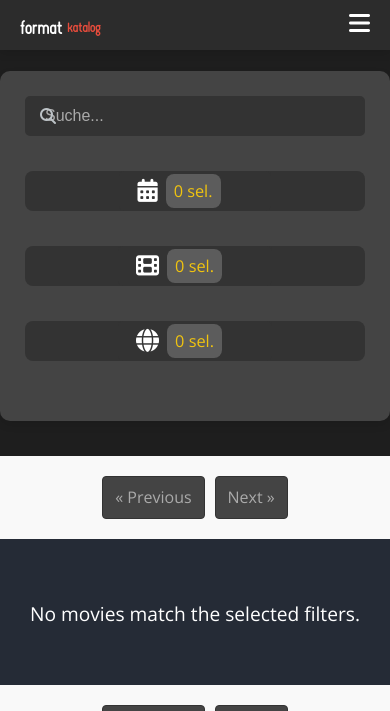
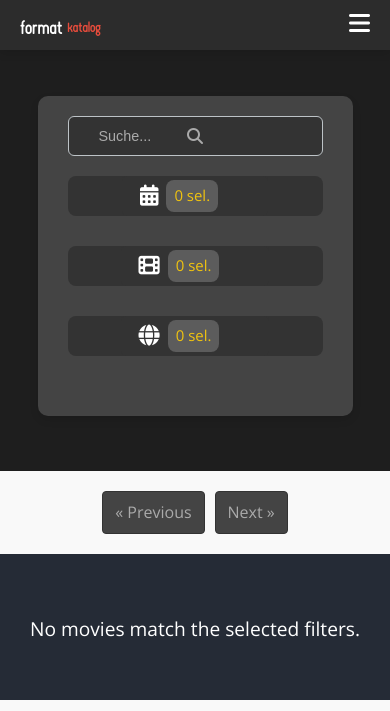
Before and after one commit to Sen2Bee/Format, a Flask app: page /catalog in a window 390 px wide. Shown: the top 711 px of the page. Run offline with Flask 3, Linux system fonts and the light colour scheme; data that the repository does not hold is empty.

Commit message:
filter-container- part7 - Searchbox logo overlap corrected

```diff
--- a/static/assets/custom_controls/custom_dropdown_search.css
+++ b/static/assets/custom_controls/custom_dropdown_search.css
@@ -198,33 +198,82 @@
     border-radius: 5px;
 }
 
-/* Responsive Adjustments for Mobile */
-@media (max-width: 768px) {
-    .catalog-search {
-        flex-direction: column;
-        align-items: center;
-        width: 100%;
-        padding: 10px 0;
+/* forms.css */
+
+/* Search Container Styles */
+.search-container {
+    position: relative; /* Establishes a positioning context for the icon and clear button */
+    width: 100%;
+    max-width: 400px; /* Adjust as needed for your layout */
+    margin: 0 auto; /* Centers the search box horizontally */
+}
+
+/* Search Icon Styles */
+.search-container .search-icon {
+    position: absolute; /* Positions the icon relative to the search container */
+    top: 50%; /* Vertically centers the icon */
+    left: 10px; /* Positions the icon 10px from the left edge */
+    transform: translateY(-50%); /* Corrects the vertical alignment */
+    color: #aaa; /* Sets the icon color */
+    pointer-events: none; /* Allows clicks to pass through to the input */
+    font-size: 1.2em; /* Adjusts the icon size */
+}
+
+/* Search Input Field Styles */
+.search-container input#search-box {
+    width: 100%;
+    padding: 10px 10px 10px 35px; /* Top, Right, Bottom, Left padding */
+    border: 1px solid #bdc3c7;
+    border-radius: 6px;
+    font-size: 1rem;
+    color: var(--text-color);
+    transition: border-color 0.3s ease, box-shadow 0.3s ease;
+}
+
+/* Search Input Focus Styles */
+.search-container input#search-box:focus {
+    outline: none;
+    border-color: var(--accent-color);
+    box-shadow: 0 0 5px rgba(231, 76, 60, 0.5);
+}
+
+/* Clear Search Icon Styles */
+.search-container .clear-icon {
+    position: absolute; /* Positions the clear icon relative to the search container */
+    top: 50%; /* Vertically centers the icon */
+    right: 10px; /* Positions the icon 10px from the right edge */
+    transform: translateY(-50%); /* Corrects the vertical alignment */
+    cursor: pointer;
+    color: #aaa;
+    font-size: 1.2em; /* Adjusts the icon size */
+    display: none; /* Hidden by default */
+}
+
+/* Show Clear Icon When Visible */
+.search-container .clear-icon.visible {
+    display: block;
+}
+
+/* Responsive Adjustments for Smaller Screens */
+@media (max-width: 480px) {
+    .search-container {
+        max-width: 100%; /* Allows the search box to take full width on small screens */
+        padding: 0 10px; /* Adds horizontal padding */
     }
 
-    .search-dropdown-container {
-        flex-direction: column;
-        width: 100%;
-        padding: 15px;
-        margin-top: 15px;
+    .search-container .search-icon,
+    .search-container .clear-icon {
+        left: 5px;
+        right: 5px;
+        font-size: 1em; /* Slightly smaller icons */
     }
 
-    .search-container,
-    .custom-dropdown {
-        width: 100%;
-        margin-bottom: 15px;
-    }
-
-    .dropdown-header {
-        height: 50px;
-        font-size: 1.2em;
+    .search-container input#search-box {
+        padding: 8px 8px 8px 30px; /* Adjust padding for smaller screens */
+        font-size: 0.9rem; /* Slightly smaller text */
     }
 }
+
 /* Progress Indicator Styles */
 .progress-indicator {
     position: fixed; /* Overlay the entire viewport */
--- a/static/js/filter.js
+++ b/static/js/filter.js
@@ -28,6 +28,13 @@
     // Search box input event with debouncing
     if (searchBox) { // Check if searchBox exists
         searchBox.addEventListener('input', () => {
+            // Toggle visibility of the clear icon
+            if (searchBox.value.length > 0) {
+                clearSearchBtn.classList.add('visible');
+            } else {
+                clearSearchBtn.classList.remove('visible');
+            }
+
             clearTimeout(debounceTimer);
             debounceTimer = setTimeout(() => {
                 updateFilters(); // Trigger filter update after user stops typing for 300ms
@@ -43,15 +50,6 @@
             searchBox.value = '';
             clearSearchBtn.classList.remove('visible');
             updateFilters();
-        });
-
-        // Make clearSearchBtn visible when searchBox has input
-        searchBox.addEventListener('input', () => {
-            if (searchBox.value.length > 0) {
-                clearSearchBtn.classList.add('visible');
-            } else {
-                clearSearchBtn.classList.remove('visible');
-            }
         });
     } else {
         console.error("initializeFilterDropdowns: clearSearchBtn or searchBox element not found.");
```
